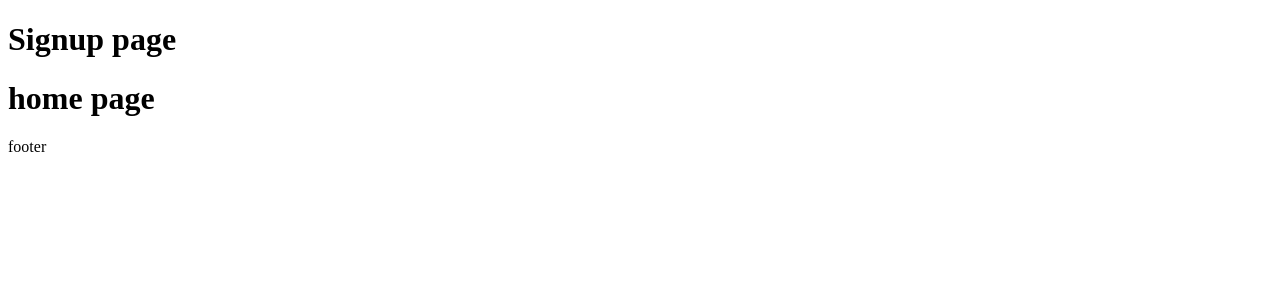
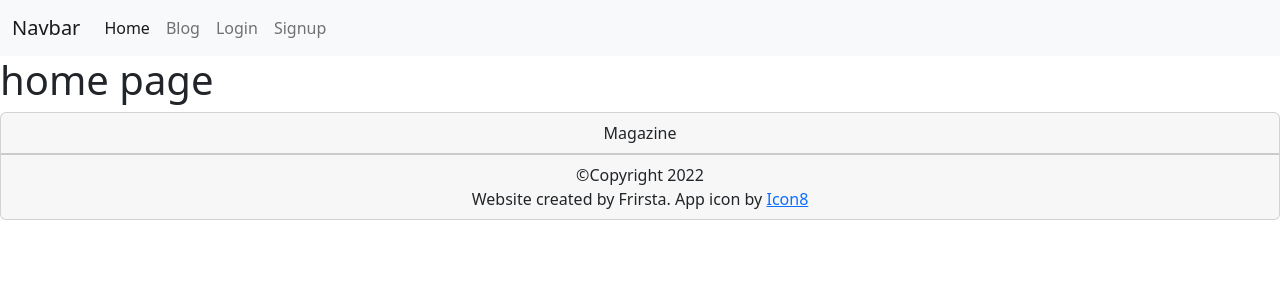
Before and after one commit to frirsta/magazine-blog, a Django app: page / in a window 1280 px wide. Shown: the top 300 px of the page. Run offline with Django 3.2, Linux system fonts and the light colour scheme; data that the repository does not hold is empty; parts of the project's set-up code (start-up, migrations or seed data) failed here and were passed over.

Commit message:
Add static folder, css folder and styles.css. Add Bootstrap link and script to base.html

```diff
--- /dev/null
+++ b/static/css/styles.css
@@ -0,0 +1,3 @@
+.selector-for-some-widget {
+    box-sizing: content-box;
+  }
--- a/templates/base.html
+++ b/templates/base.html
@@ -4,14 +4,53 @@
     <meta charset="UTF-8">
     <meta http-equiv="X-UA-Compatible" content="IE=edge">
     <meta name="viewport" content="width=device-width, initial-scale=1.0">
+    <!-- CSS only -->
+<link href="https://cdn.jsdelivr.net/npm/bootstrap@5.2.3/dist/css/bootstrap.min.css" rel="stylesheet" integrity="sha384-rbsA2VBKQhggwzxH7pPCaAqO46MgnOM80zW1RWuH61DGLwZJEdK2Kadq2F9CUG65" crossorigin="anonymous">
+    <link rel="stylesheet" href="style.css">
     <title>Magazine</title>
 </head>
 <body>
-    <h1>Signup page</h1>
+    <nav class="navbar navbar-expand-lg bg-light">
+        <div class="container-fluid">
+          <a class="navbar-brand" href="#">Navbar</a>
+          <button class="navbar-toggler" type="button" data-bs-toggle="collapse" data-bs-target="#navbarNav" aria-controls="navbarNav" aria-expanded="false" aria-label="Toggle navigation">
+            <span class="navbar-toggler-icon"></span>
+          </button>
+          <div class="collapse navbar-collapse" id="navbarNav">
+            <ul class="navbar-nav">
+              <li class="nav-item">
+                <a class="nav-link active" aria-current="page" href="#">Home</a>
+              </li>
+              <li class="nav-item">
+                <a class="nav-link" href="#">Blog</a>
+              </li>
+              <li class="nav-item">
+                <a class="nav-link" href="#">Login</a>
+              </li>
+              <li class="nav-item">
+                <a class="nav-link" href="#">Signup</a>
+
+              </li>
+            </ul>
+          </div>
+        </div>
+      </nav>
+
     {% block content %}
     {% endblock content %}
     <footer>
-        footer
+        <div class="card text-center">
+            <div class="card-header">
+              Magazine
+            </div>
+            <div class="card-footer">
+                &copy;Copyright 2022<br>
+                Website created by Frirsta. App icon by <a href="https://icons8.com/">Icon8</a>
+
+              </div>
+          </div>
     </footer>
+    <!-- JavaScript Bundle with Popper -->
+<script src="https://cdn.jsdelivr.net/npm/bootstrap@5.2.3/dist/js/bootstrap.bundle.min.js" integrity="sha384-kenU1KFdBIe4zVF0s0G1M5b4hcpxyD9F7jL+jjXkk+Q2h455rYXK/7HAuoJl+0I4" crossorigin="anonymous"></script>
 </body>
 </html>
```
